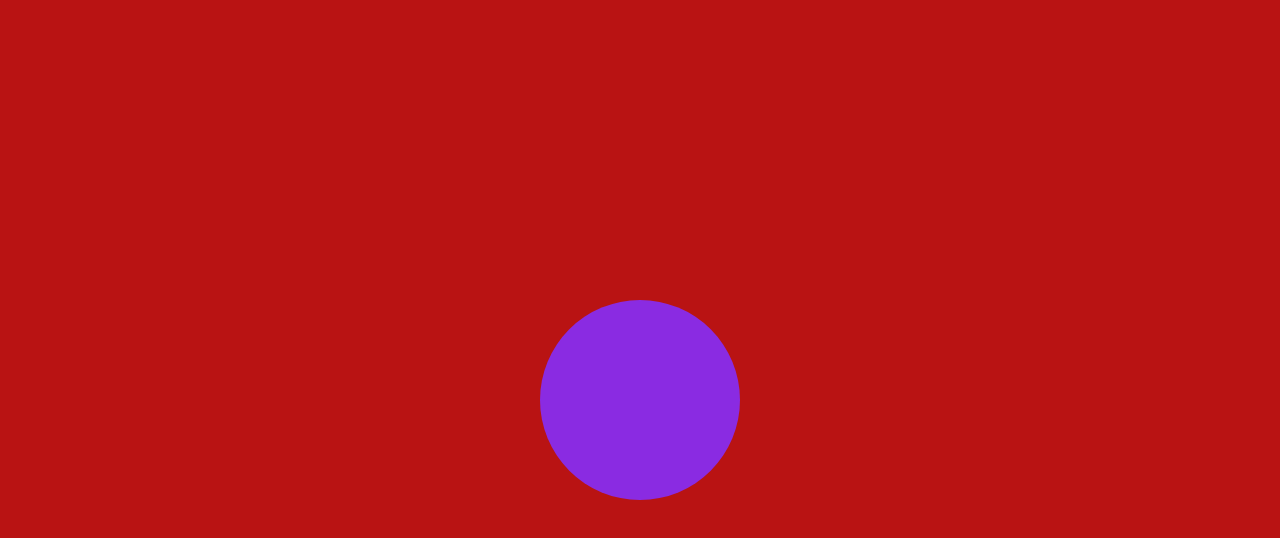
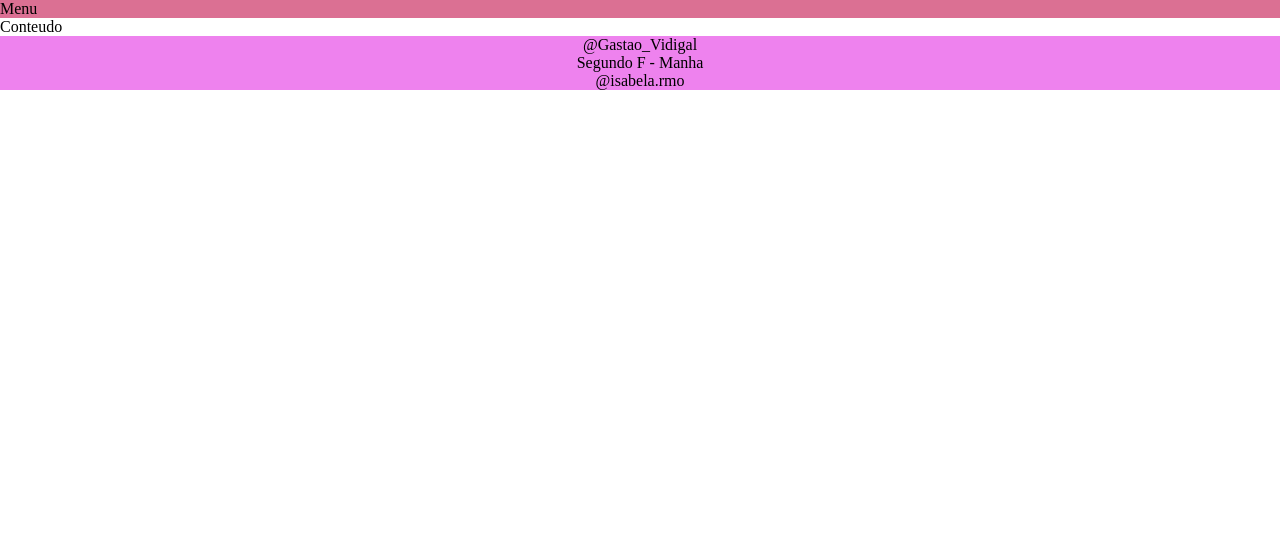
Before and after one commit to isabelarmo/2f2t, a plain HTML site: page index.html in a window 1280 px wide. Drawn offline with Linux system fonts and the light colour scheme.

Commit message:
Add files via upload

```diff
--- /dev/null
+++ b/drogas.css
@@ -0,0 +1,17 @@
+* {
+margin:0;
+padding:0;
+}
+.menu{
+width:100;
+height:60;
+background:palevioletred;
+}
+.conteudo{
+width:100;
+}
+.rodape{
+width:100 ;
+text-align:center;
+background:violet;
+}
--- a/index.html
+++ b/index.html
@@ -1,15 +1,23 @@
 <!DOCTYPE html>
-<html>
+<html lang="en">
 <head>
-    <meta charset='utf-8'>
-    <meta http-equiv='X-UA-Compatible' content='IE=edge'>
-    <meta name='viewport' content='width=device-width, initial-scale=1'>
-    <title>Modele first</title>
-    <link rel="stylesheet" href="estilo.css">
+    <meta charset="UTF-8">
+    <meta http-equiv="X-UA-Compatible" content="IE=edge">
+    <meta name="viewport" content="width=device-width, initial-scale=1.0">
+    <title>Assunto - Drogas</title>
+    <link rel="stylesheet" href="drogas.css">
 </head>
 <body>
-<div class="caixa">
- <div class="redondo"></div>
-</div>
+    <footer class="menu">
+        Menu
+    </footer>
+    <section class="conteudo">
+        Conteudo
+    </section>
+    <footer class="rodape">
+        @Gastao_Vidigal <br>
+        Segundo F - Manha<br>
+        @isabela.rmo
+    </footer>
 </body>
 </html>
```
